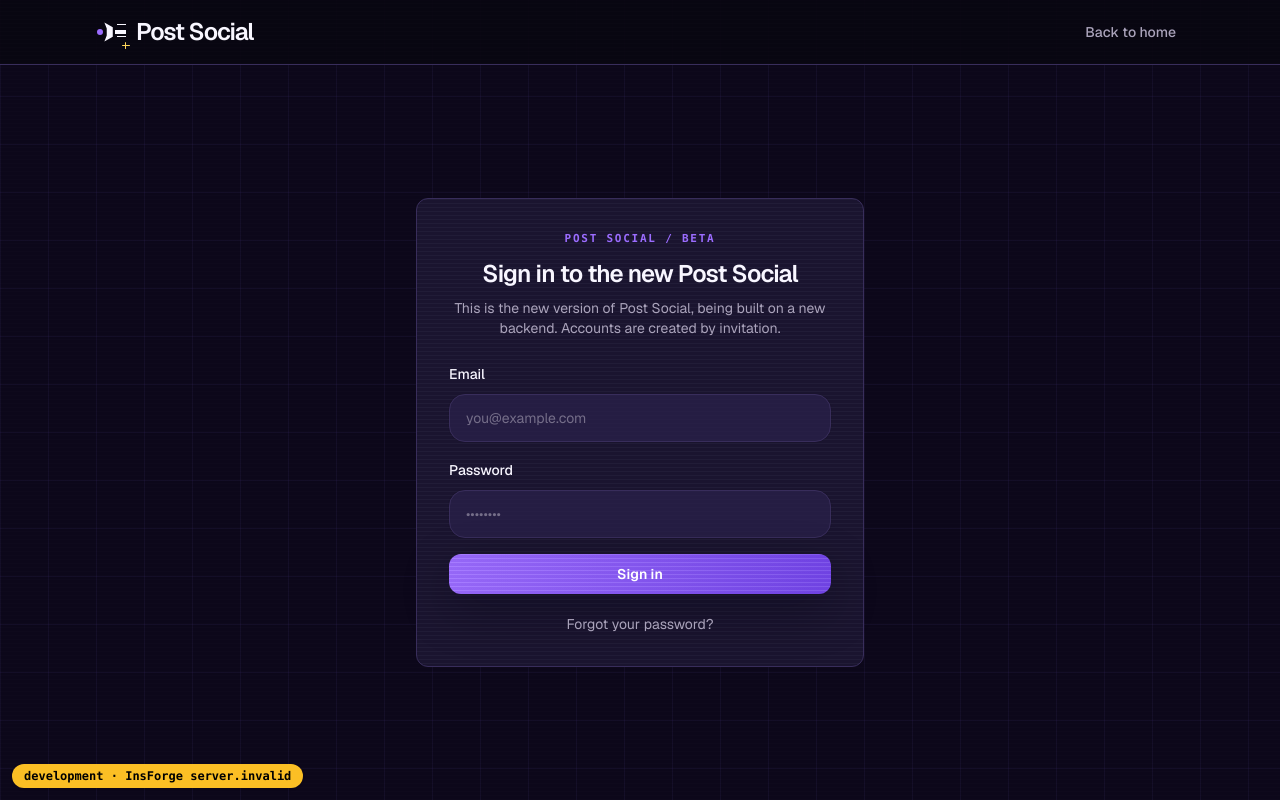
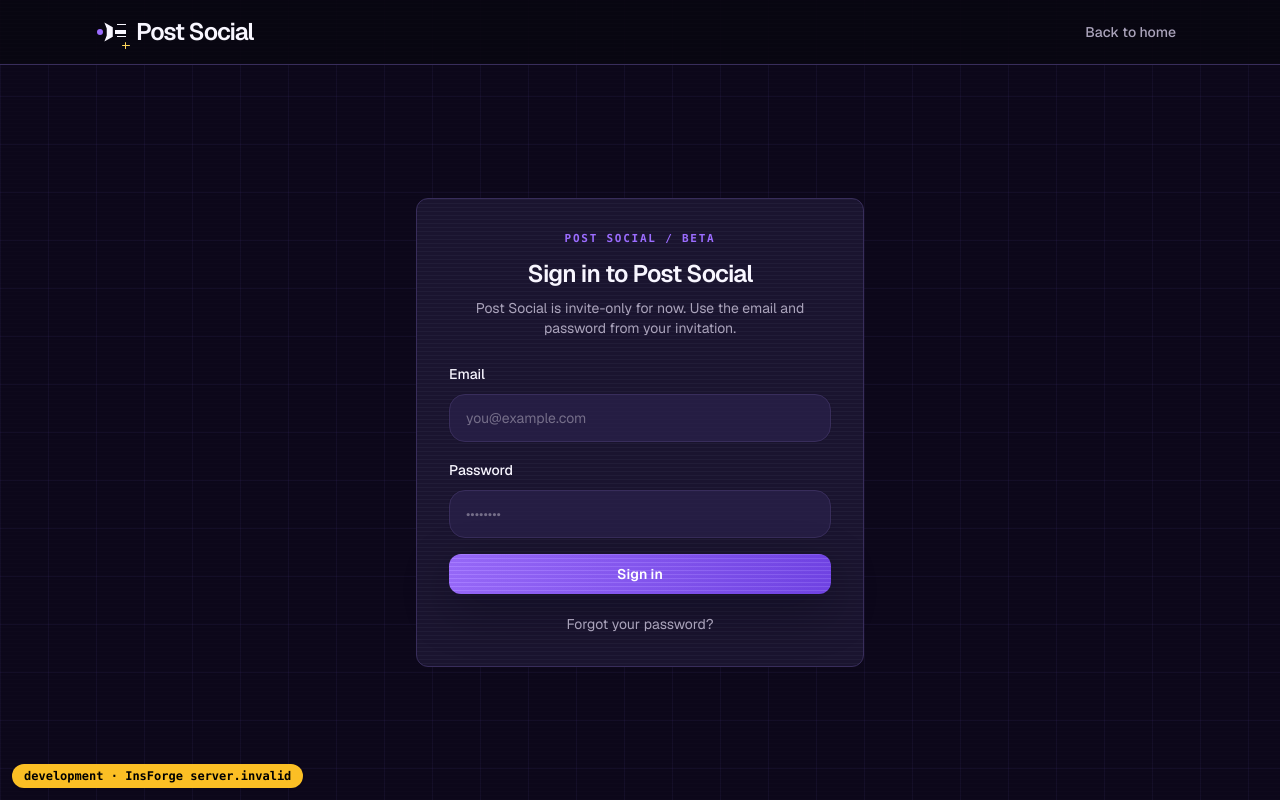
Before and after one commit to sirakinb/post-social-official, a Next.js app: page /beta/login in a window 1280 px wide. Built offline with nearby package versions, Linux system fonts and the light colour scheme; no server answers; what next would draw is missing.

Commit message:
Sign-in page: plain product copy instead of 'new version' wording
Co-Authored-By: Claude Opus 5.5 (1M context) <noreply@anthropic.com>
Claude-Session: https://claude.ai/code/session_013rL91e8SiMjJM6HLCdkk2v

```diff
--- a/src/app/beta/auth-card.tsx
+++ b/src/app/beta/auth-card.tsx
@@ -2,7 +2,7 @@ import Link from "next/link";
 import type { ReactNode } from "react";
 import { Brand } from "@/components/brand";
 
-// Frame shared by the new sign-in and reset pages; matches the existing /login page.
+// Frame shared by the sign-in and reset pages.
 export function AuthCard({ title, intro, children }: { title: string; intro: string; children: ReactNode }) {
   return (
     // data-ph-mask: replays hide emails shown on the sign-in and reset steps.
--- a/src/app/beta/login/page.tsx
+++ b/src/app/beta/login/page.tsx
@@ -1,7 +1,7 @@
 import { AuthCard } from "../auth-card";
 import { SignInForm } from "../forms";
 
-export const metadata = { title: "Sign in · Post Social beta" };
+export const metadata = { title: "Sign in · Post Social" };
 
 export default async function BetaLoginPage({
   searchParams,
@@ -11,8 +11,8 @@ export default async function BetaLoginPage({
   const { next, reset } = await searchParams;
   return (
     <AuthCard
-      title="Sign in to the new Post Social"
-      intro="This is the new version of Post Social, being built on a new backend. Accounts are created by invitation."
+      title="Sign in to Post Social"
+      intro="Post Social is invite-only for now. Use the email and password from your invitation."
     >
       <SignInForm
         next={next}
--- a/src/app/beta/reset-password/page.tsx
+++ b/src/app/beta/reset-password/page.tsx
@@ -1,7 +1,7 @@
 import { AuthCard } from "../auth-card";
 import { ResetPasswordForm } from "../forms";
 
-export const metadata = { title: "Reset password · Post Social beta" };
+export const metadata = { title: "Reset password · Post Social" };
 
 export default function BetaResetPasswordPage() {
   return (
```
Also changed, not shown: 1 other file (tests, documents, lock files or other folders).
